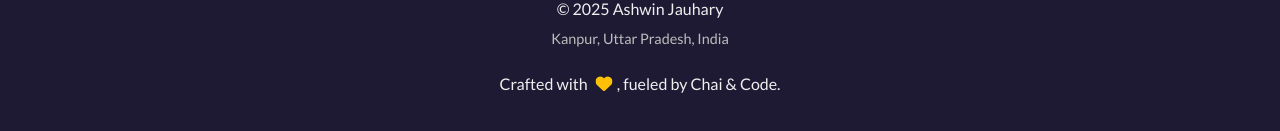
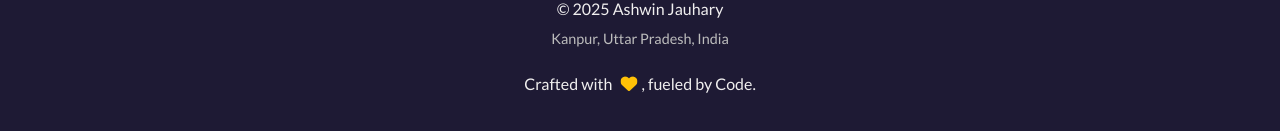
Before and after one commit to Ashwinjauhary/Ashwin-Portfolio, a plain HTML site: page contact.html in a window 1280 px wide. Shown: the part 1535-1666 px from the top of the page. Drawn offline with nearby package versions, Linux system fonts and the light colour scheme.

Commit message:
Update contact.html
Signed-off-by: Ashwin Jauhary <ashwin2431333@gmail.com>

```diff
--- a/contact.html
+++ b/contact.html
@@ -1479,7 +1479,7 @@
 
     <footer class="animate__animated animate__fadeIn animate__delay-1s">
         <p>&copy; 2025 Ashwin Jauhary <span class="location-info">Kanpur, Uttar Pradesh, India</span></p>
-        <p>Crafted with <i class="fas fa-heart"></i>, fueled by Chai & Code.</p>
+        <p>Crafted with <i class="fas fa-heart"></i>, fueled by Code.</p>
     </footer>
 
     <!-- Include all JavaScript from index.html -->
```
